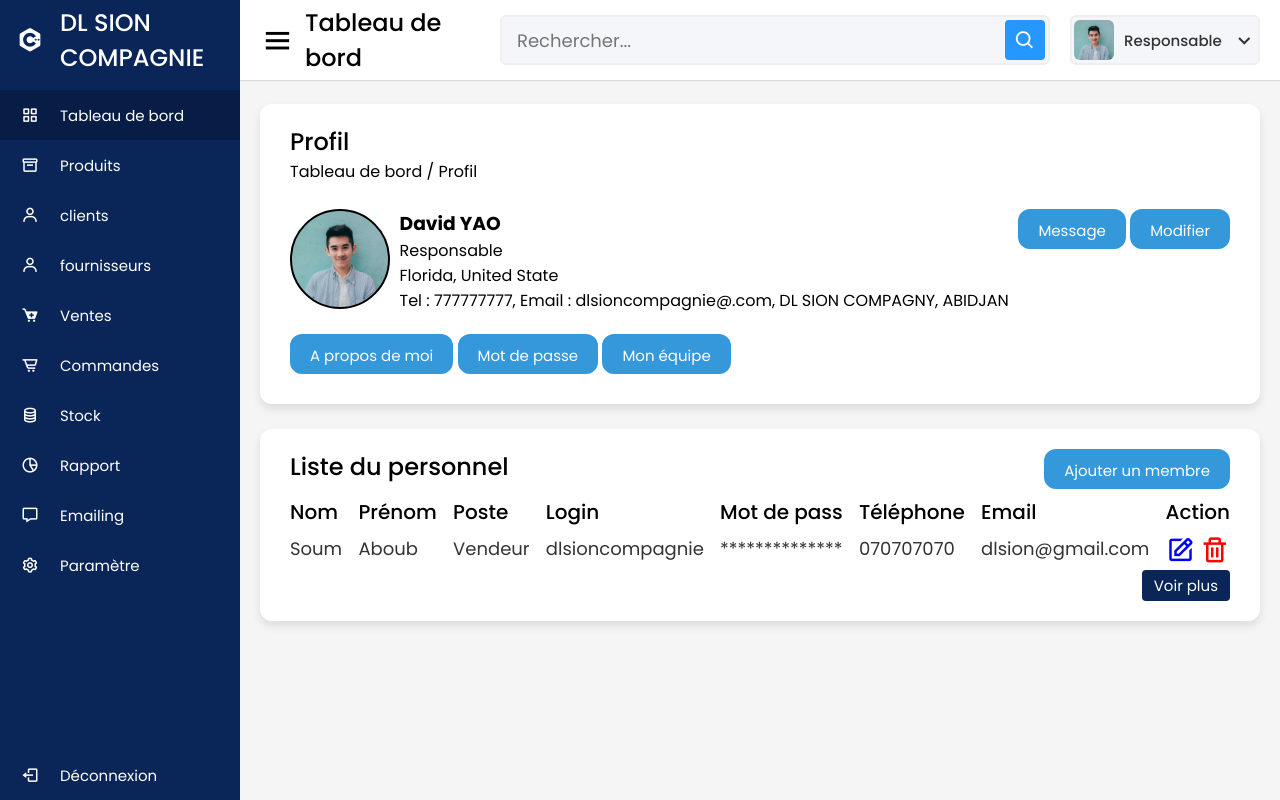
After one commit to AboubacarSiriki/DL-SION-COMPAGNIE, a Flask app: page /equipe/ in a window 1280 px wide. The commit adds this page. Run offline with Flask 3, Linux system fonts and the light colour scheme.

Commit message:
Page profil, equipe et formulaire ajouter produit

```diff
--- a/app.py
+++ b/app.py
@@ -29,6 +29,16 @@ def clients():
     # Rendre le template index.html
     return render_template('clients.html')
 
+@app.route('/profil/')
+def profil():
+    # Rendre le template index.html
+    return render_template('profil.html')
+
+@app.route('/equipe/')
+def equipe():
+    # Rendre le template index.html
+    return render_template('equipe.html')
+
 
 @app.route('/fournisseurs/')
 def fournisseurs():
--- a/static/style.css
+++ b/static/style.css
@@ -259,15 +259,61 @@ nav .profile-details i{
   /* padding: 0 20px; */
 }
 
+
 /* left box */
 .home-content .sales-boxes .recent-sales{
-  width: 65%;
+  width: 70%;
   background: #fff;
   padding: 20px 30px;
   margin: 0 20px;
   border-radius: 12px;
   box-shadow: 0 5px 10px rgba(0, 0, 0, 0.1);
 }
+.home-content .sales-boxes .recent-sales1{
+  width: 1000%;
+  background: #fff;
+  padding: 20px 30px;
+  margin: 0 20px;
+  border-radius: 12px;
+  box-shadow: 0 5px 10px rgba(0, 0, 0, 0.1);
+}
+.home-content .sales-boxes .sales-details1{
+  display: flex;
+  align-items: center;
+  justify-content: space-between;
+  flex-direction:row
+}
+.home-content .sales-boxes .sales-details1 div{
+  weight: 10%;
+  height: 100px;
+}
+.home-content .sales-boxes .sales-details2 div{
+  weight: 10%;
+  height: 50px;
+}
+.home-content .sales-boxes .sales-details2 .message button {
+  font-size: 15px;
+  font-weight: 400;
+  border-radius: 12px; /* Arrondi les bordures */
+  background-color: #3498db; /* Couleur de fond */
+  color: #ffffff; /* Couleur du texte */
+  padding: 10px 20px; /* Espacement interne */
+  border: none; /* Supprime la bordure */
+  cursor: pointer; /* Curseur de la souris */
+  height: 40px;
+}
+.home-content .sales-boxes .sales-details1 .message button {
+  font-size: 15px;
+  font-weight: 400;
+  border-radius: 12px; /* Arrondi les bordures */
+  background-color: #3498db; /* Couleur de fond */
+  color: #ffffff; /* Couleur du texte */
+  padding: 10px 20px; /* Espacement interne */
+  border: none; /* Supprime la bordure */
+  cursor: pointer; /* Curseur de la souris */
+  height: 40px;
+}
+
 .home-content .sales-boxes .sales-details{
   display: flex;
   align-items: center;
@@ -283,7 +329,7 @@ nav .profile-details i{
   /* margin-bottom: 10px; */
 }
 .sales-boxes .box .title button {
-  font-size: 20px;
+  font-size: 15px;
   font-weight: 400;
   border-radius: 12px; /* Arrondi les bordures */
   background-color: #3498db; /* Couleur de fond */
@@ -291,7 +337,18 @@ nav .profile-details i{
   padding: 10px 20px; /* Espacement interne */
   border: none; /* Supprime la bordure */
   cursor: pointer; /* Curseur de la souris */
-  height: 50px;
+  height: 40px;
+}
+
+.profil {
+    width: 100px; /* Largeur de la div */
+    height: 100px; /* Hauteur de la div */
+    border-radius: 50%; /* Forme circulaire */
+    overflow: hidden; /* Masque tout contenu dépassant de la div */
+    background-image: url('{{ url_for('static', filename='image/profile.jpg') }}'); /* Chemin vers votre image */
+    background-size: cover; /* Ajuste la taille de l'image */
+    background-position: center; /* Centre l'image */
+    border: 2px solid #000;
 }
 
 
--- a/templates/base.html
+++ b/templates/base.html
@@ -51,5 +51,26 @@
             dropdownMenu.style.display = 'none';
         });
     </script>
+     <script>
+       // Ouvrir le popup lorsqu'on clique sur le bouton "Ajouter un Produit"
+document.getElementById("open-popup").addEventListener("click", function () {
+    document.getElementById("popup").style.display = "block";
+});
+
+// Fermer le popup lorsqu'on clique sur le bouton de fermeture
+document.getElementById("close-popup").addEventListener("click", function () {
+    document.getElementById("popup").style.display = "none";
+});
+
+// Fermer le popup lorsque l'utilisateur clique en dehors du contenu du popup
+window.onclick = function (event) {
+    var popup = document.getElementById("popup");
+    if (event.target == popup) {
+        popup.style.display = "none";
+    }
+}
+
+     </script>
+
   </body>
 </html>
--- /dev/null
+++ b/templates/equipe.html
@@ -0,0 +1,86 @@
+{% extends "base.html"%}
+{% block centre%}
+<div class="home-content">
+
+        <div class="sales-boxes">
+          <div class="recent-sales1 box">
+            <div class="title">Profil</div>
+            <p>Tableau de bord / Profil</p><br>
+            <div class="sales-details1">
+              <div class="profil" style="background-image: url({{ url_for('static', filename='image/profile.jpg') }});"></div>
+              <div class="infos">
+                  <h3>David YAO</h3>
+                  <p>Responsable</p>
+                  <p> Florida, United State</p>
+                  <p>Tel : 777777777, Email : dlsioncompagnie@.com, DL SION COMPAGNY, ABIDJAN</p>
+              </div>
+              <div class="message">
+                  <button>Message</button>
+                  <button>Modifier</button>
+              </div>
+            </div><br>
+              <div class="sales-details2">
+              <div class="message">
+                  <a href="{{ url_for('profil') }}"><button>A propos de moi</button></a>
+                  <button>Mot de passe</button>
+                  <a href="{{ url_for('equipe') }}"><button>Mon équipe</button></a>
+              </div>
+            </div>
+          </div>
+        </div><br>
+
+<div class="sales-boxes">
+          <div class="recent-sales1 box">
+              <div class="title">
+              <p>Liste du personnel</p><button>Ajouter un membre</button>
+            </div>
+            <div class="sales-details">
+              <ul class="details">
+                <li class="topic">Nom</li>
+                <li><a href="#"></a></li>
+                <li><a href="#">Soum</a></li>
+              </ul>
+              <ul class="details">
+                <li class="topic">Prénom</li>
+                <li><a href="#"> Aboub</a></li>
+              </ul>
+              <ul class="details">
+                <li class="topic">Poste</li>
+                <li><a href="#">Vendeur</a></li>
+              </ul>
+                <ul class="details">
+                    <li class="topic">Login</li>
+                    <li><a href="#">dlsioncompagnie</a></li>
+                </ul>
+                <ul class="details">
+                <li class="topic">Mot de pass</li>
+                <li><a href="#">**************</a></li>
+              </ul>
+              <ul class="details">
+                <li class="topic">Téléphone</li>
+                <li><a href="#">070707070</a></li>
+              </ul>
+                <ul class="details">
+                <li class="topic">Email</li>
+                <li><a href="#">dlsion@gmail.com</a></li>
+              </ul>
+              <ul class="details">
+                <li class="topic">Action</li>
+                <div class="icon">
+                  <i class='bx bx-edit edit-icon' style='font-size: 30px; color: blue;'></i>
+                  <i class='bx bx-trash delete-icon' style='font-size: 30px; color: red;'></i>
+                </div>
+              </ul>
+            </div>
+            <div class="button">
+              <a href="#">Voir plus</a>
+            </div>
+          </div>
+        </div>
+
+      </div>
+
+
+
+
+{% endblock %}
--- a/templates/header.html
+++ b/templates/header.html
@@ -16,7 +16,7 @@
 
       <!-- Ajouter une div distincte pour la liste déroulante -->
     <div class="dropdown-content" id="dropdown-menu">
-        <a href="#" onclick="selectOption('Profile')">Profile</a>
-        <a href="#" onclick="selectOption('Equipe')">Equipe</a>
-        <a href="#" onclick="selectOption('Deconnexion')">Deconnexion</a>
+        <a href="{{ url_for('profil') }}" onclick="selectOption('Profile')">Profile</a>
+        <a href="{{ url_for('equipe') }}" onclick="selectOption('Equipe')">Equipe</a>
+        <a href="{{url_for('login')}}" onclick="selectOption('Deconnexion')">Deconnexion</a>
     </div>
--- a/templates/stock.html
+++ b/templates/stock.html
@@ -125,10 +125,6 @@
                   <i class='bx bx-edit edit-icon' style='font-size: 30px; color: blue;'></i>
                   <i class='bx bx-trash delete-icon' style='font-size: 30px; color: red;'></i>
                 </div>
-                <div class="icon">
-                  <i class='bx bx-edit edit-icon' style='font-size: 30px; color: blue;'></i>
-                  <i class='bx bx-trash delete-icon' style='font-size: 30px; color: red;'></i>
-                </div>
               </ul>
             </div>
             <div class="button">
```
Also changed, not shown: other parts of static/style.css (+39 -1 lines), templates/Produit.html (+25 -1 lines), templates/clients.html (+4 -3 lines), templates/profil.html (added, +57 -0 lines), templates/ventes.html (+8 -13 lines).
